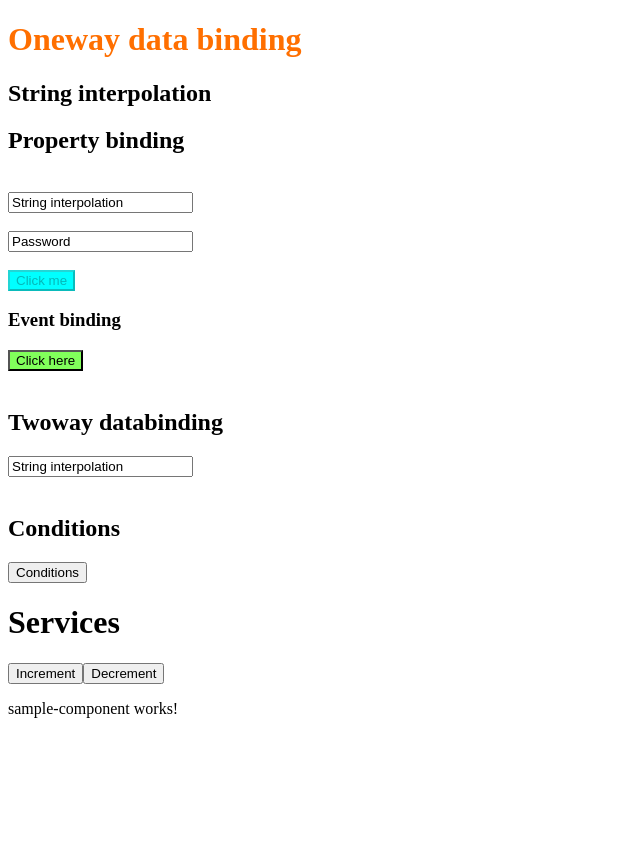
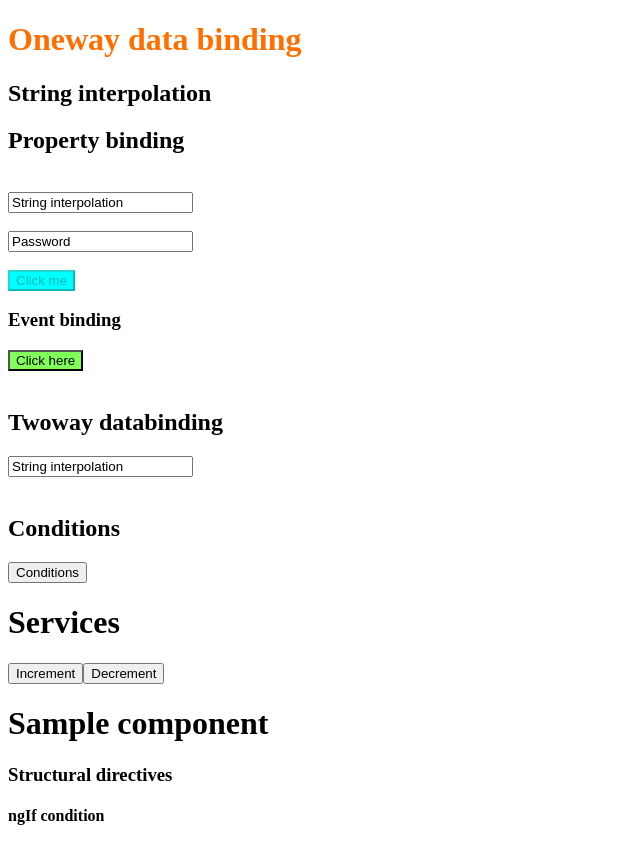
Before and after one commit to Prajeesh7/Angular, an Angular app: page / in a window 1280 px wide. Shown: the whole page, without its empty margins (0-640 px from the left). Before the commit the page ends 800 px from the top, so only its background shows below. Built offline with nearby package versions, Linux system fonts and the light colour scheme.

Commit message:
ngIf applied

```diff
--- a/src/app/sample-component/sample-component.component.html
+++ b/src/app/sample-component/sample-component.component.html
@@ -1 +1,3 @@
-<p>sample-component works!</p>
+<h1>Sample component</h1>
+<h3>Structural directives</h3>
+<h4 *ngIf="true">ngIf condition</h4>
--- a/src/app/sample-component/sample-component.component.ts
+++ b/src/app/sample-component/sample-component.component.ts
@@ -1,12 +1,18 @@
+import { CommonModule } from '@angular/common';
 import { Component } from '@angular/core';
 
 @Component({
   selector: 'app-sample-component',
   standalone: true,
-  imports: [],
+  imports: [
+    CommonModule
+  ],
   templateUrl: './sample-component.component.html',
   styleUrl: './sample-component.component.css'
 })
 export class SampleComponentComponent {
 
+  num = 20
+  click = false
+
 }
```
